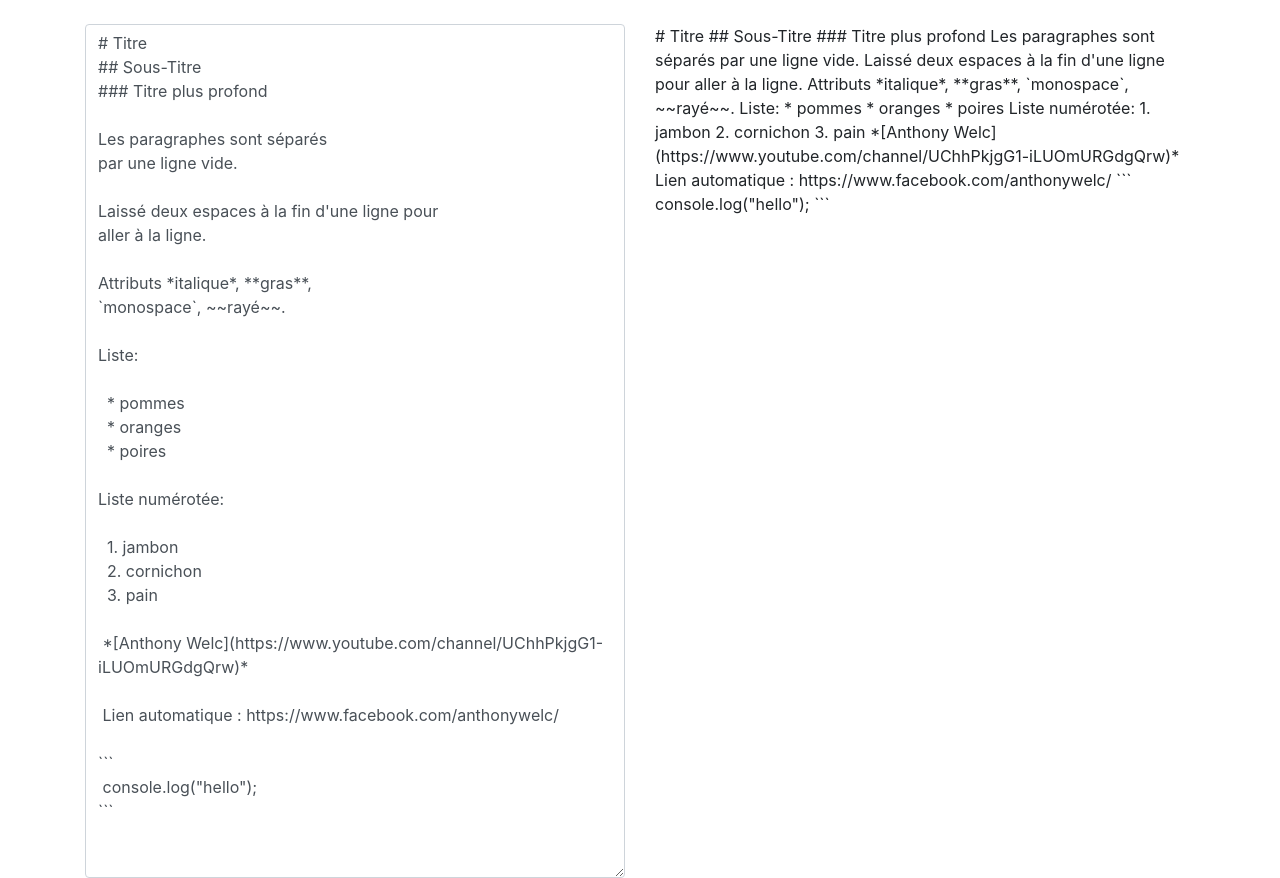
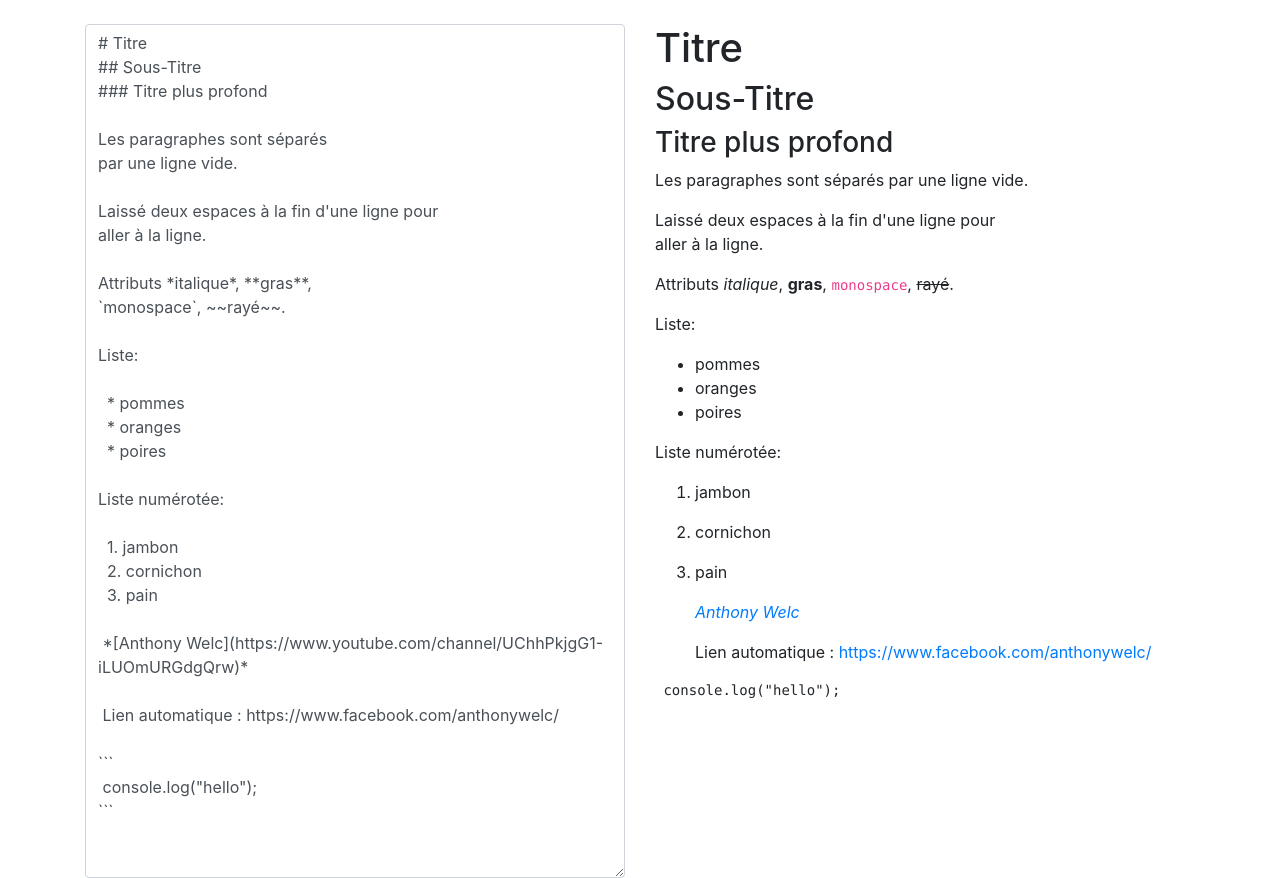
Before and after one commit to Mohand-H/editeur-de-markdown, a React (Create React App) app in the folder editeur-app/: page / in a window 1280 px wide. Built offline with nearby package versions, Linux system fonts and the light colour scheme.

Commit message:
ecrire du markdown

```diff
--- a/editeur-app/src/App.js
+++ b/editeur-app/src/App.js
@@ -1,6 +1,7 @@
 import React, { Component } from 'react'
 import './App.css'
 import { sampleText } from './sampleText'
+import marked from 'marked'
 
 class App extends Component {
   state = {
@@ -11,6 +12,14 @@ class App extends Component {
     const text = event.target.value
     this.setState({ text })
   }
+
+  renderText = text => {
+   const __html =  marked(text, { sanitize: true})
+
+   return {__html}
+  }
+
+
 
   render() {
     return (
@@ -24,7 +33,7 @@ class App extends Component {
               rows='35' />
           </div>
           <div className='col-sm-6'>
-            {sampleText}
+            <div dangerouslySetInnerHTML={this.renderText(this.state.text) } />
           </div>
         </div>
       </div>
```
